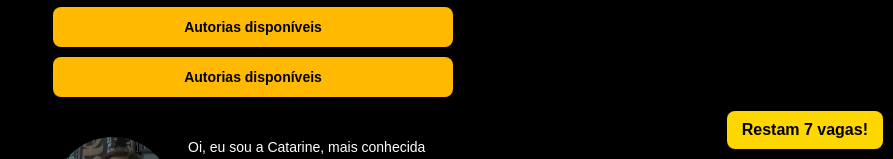
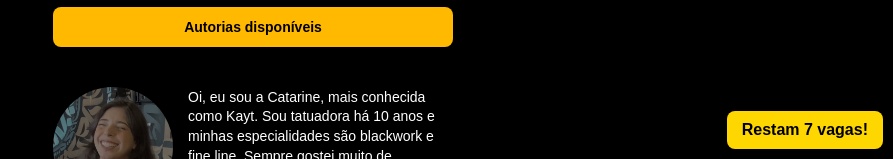
Before and after one commit to Gabrie345/LinktreeTatoo, a plain HTML site: page index.html in a window 1280 px wide. Shown: the part 641-800 px from the top of the page, without its empty margins (387-1280 px from the left). Drawn offline with Linux system fonts and the light colour scheme.

Commit message:
Update index.html

```diff
--- a/index.html
+++ b/index.html
@@ -246,7 +246,6 @@
       </a>
       <a href="portifolio.html" class="button">Portifolio</a>
       <a href="Autorias.html" class="button">Autorias disponíveis</a>
-      <a href="Autorias.html" class="button">Autorias disponíveis</a>
     <div class="bio">
       <img src="fotoBio.jpg" alt="Minha Foto">
       <p>
```
